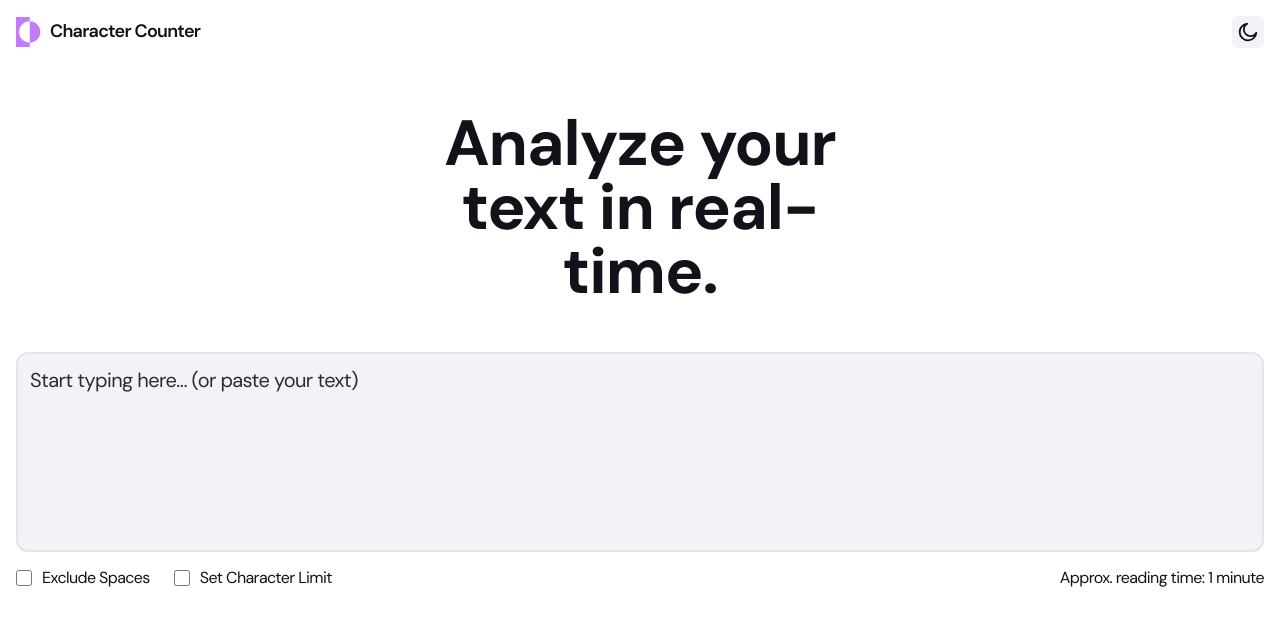
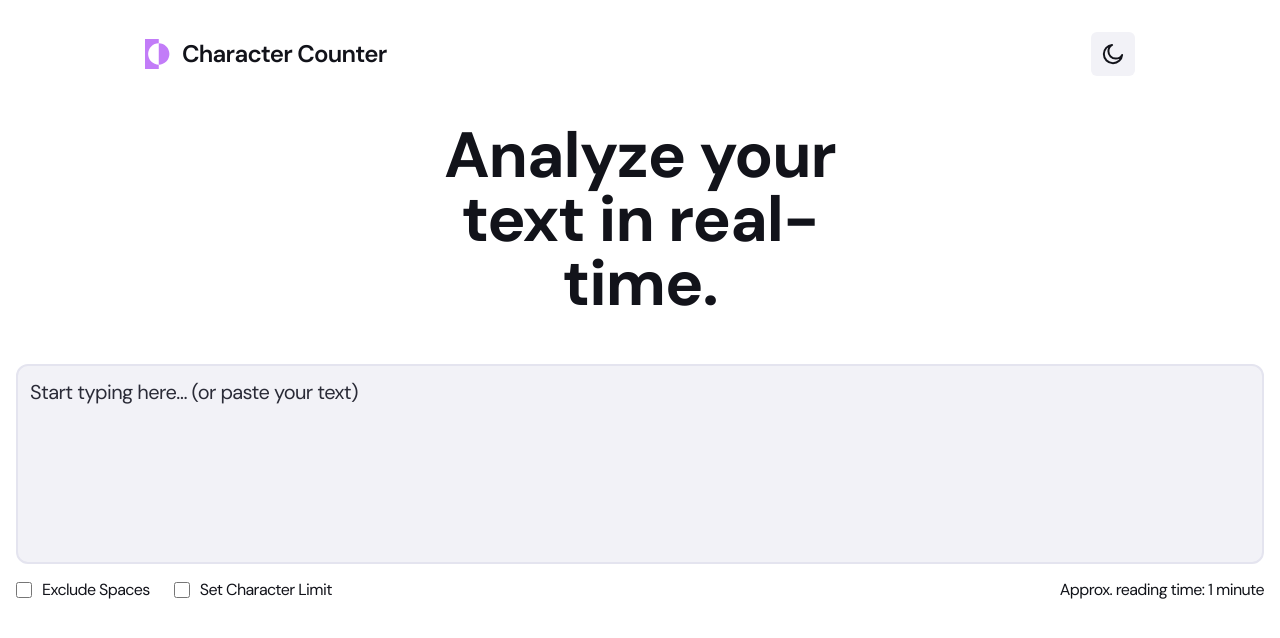
Before and after one commit to feMoraes0/frontend-mentor-character-counter, a React (Vite) app: page / in a window 1280 px wide. Shown: the top 638 px of the page. Built offline with nearby package versions, Linux system fonts and the light colour scheme.

Commit message:
refactor: updates header section responsivity and accessibility

```diff
--- a/src/sections/HeaderSection.tsx
+++ b/src/sections/HeaderSection.tsx
@@ -5,25 +5,40 @@ import useTheme from '../hooks/use-theme';
 
 const HeaderSection = () => {
   const [theme, toggleTheme] = useTheme();
-  const modeIcon = theme === 'dark' ? LightModeIcon : DarkModeIcon;
-  const nextTheme = theme === 'dark' ? 'light' : 'dark';
+  const isDark = theme === 'dark';
 
   return (
-    <header className="flex flex-row items-center justify-between p-4">
+    <header className="flex flex-row items-center justify-between p-4 md:py-4 md:px-8 lg:px-0 lg:pb-0 lg:pt-8 lg:max-w-[990px] lg:mx-auto">
       <a
         href="/"
-        className="flex flex-row items-center justify-start gap-[9px]"
+        className="flex flex-row items-center justify-start gap-[9px] md:gap-[12px]"
       >
         <img src={Logo} alt="logo" />
-        <span className="font-semibold text-[18px] leading-[130%] tracking-[-0.75px] text-[#12131A] dark:text-[#E4E4EF]">
+        <span
+          className="
+            font-semibold text-[18px] leading-[130%] tracking-[-0.75px] text-[#12131A] dark:text-[#E4E4EF]
+            md:text-[24px]
+          "
+        >
           Character Counter
         </span>
       </a>
       <button
-        className="border-0 bg-[#F2F2F7] rounded-[6px] p-[6px] cursor-pointer dark:bg-[#2A2B37]"
-        onClick={() => toggleTheme()}
+        aria-label={isDark ? 'Switch to light theme' : 'Switch to dark theme'}
+        aria-pressed={isDark}
+        onClick={toggleTheme}
+        className="
+          border-0 bg-[#F2F2F7] rounded-[6px] p-[6px] cursor-pointer
+          dark:bg-[#2A2B37]
+          md:p-[11px]
+        "
       >
-        <img src={modeIcon} alt={`${nextTheme} theme`} className="w-5 h-5" />
+        <img
+          src={isDark ? LightModeIcon : DarkModeIcon}
+          alt=""
+          aria-hidden="true"
+          className="w-5 h-5 md:w-[22px] md:h-[22px]"
+        />
       </button>
     </header>
   );
```
